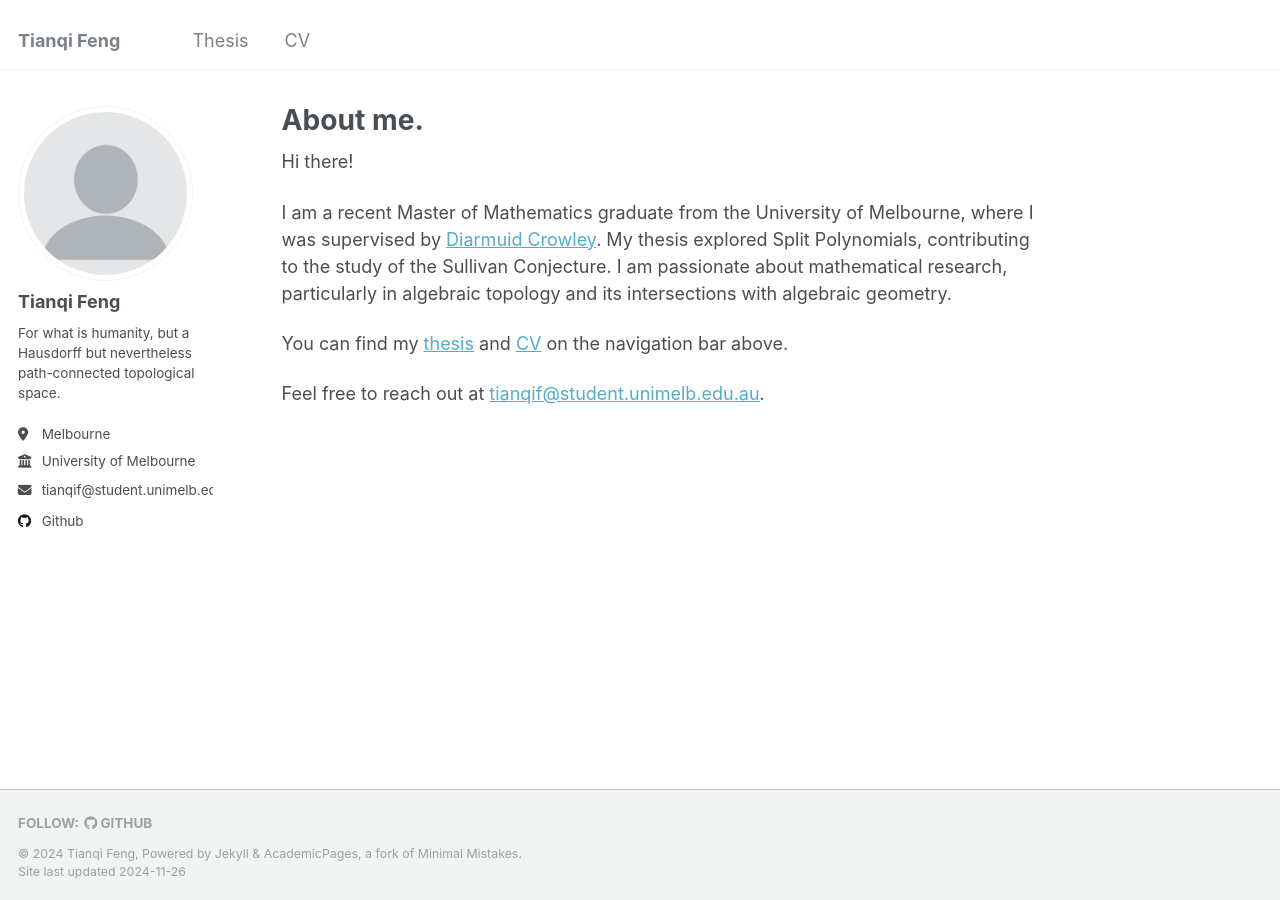
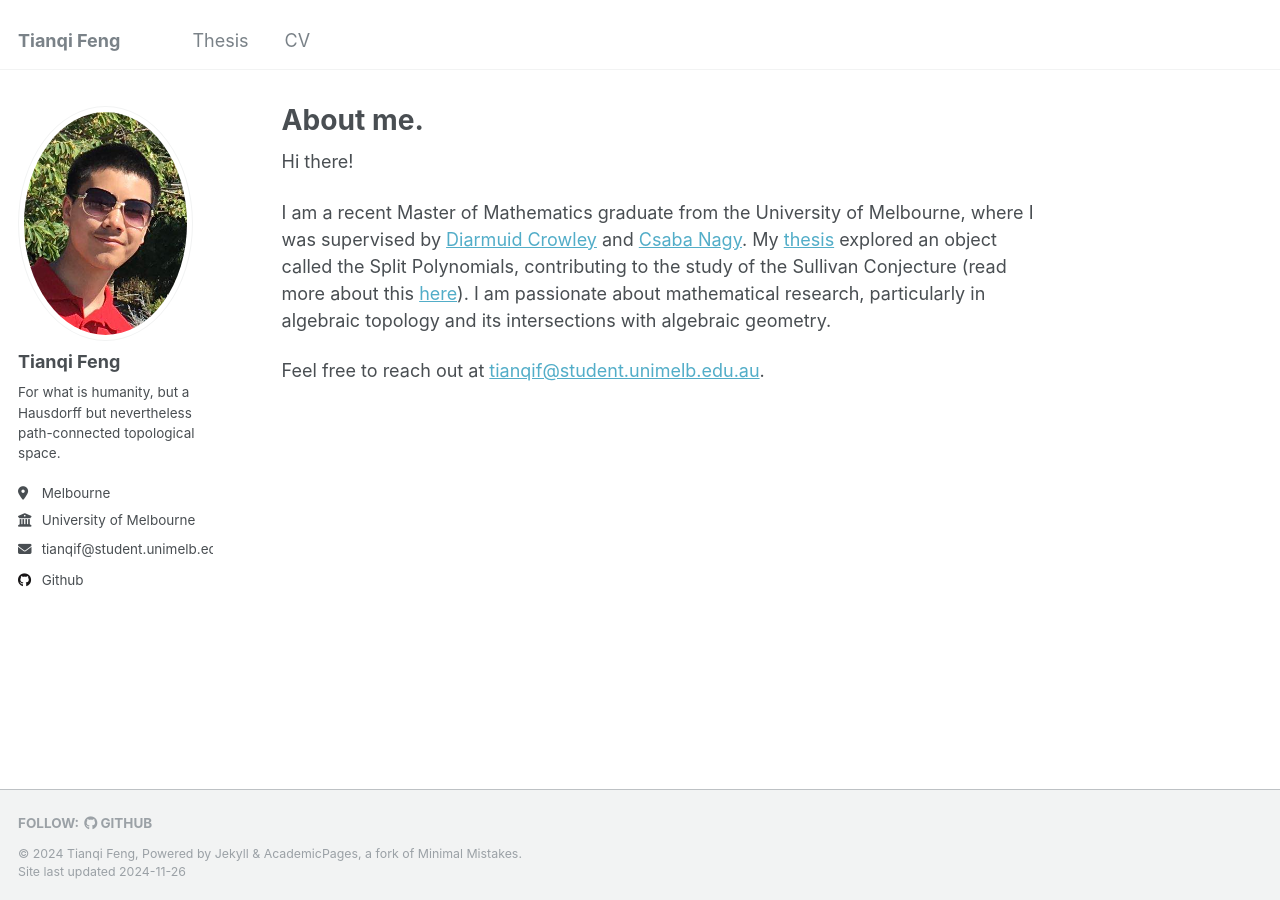
Before and after one commit to feng-tq/feng-tq.github.io, a Jekyll site: the page built from _pages/about.md, in a window 1280 px wide. Built offline with Jekyll 4.4.1, drawn with Linux system fonts in a browser that asks for light colours.

Commit message:
Updated various files. Added (tentative) profile picture.

```diff
--- a/_data/authors.yml
+++ b/_data/authors.yml
@@ -5,6 +5,6 @@ Tianqi Feng:
   # uri         : "http://name.com"
   email       : "tianqif@student.unimelb.edu.au"
   bio         : "This is the first name."
-  avatar      : "bio-photo-2.jpg"
+  avatar      : "profile.png"
   # twitter     : "name"
   # google_plus : "Name"
--- a/_pages/about.md
+++ b/_pages/about.md
@@ -9,15 +9,15 @@ redirect_from:
 
 Hi there!
 
-I am a recent Master of Mathematics graduate from the University of Melbourne, where I was supervised by [Diarmuid Crowley][crowley].
-My thesis explored Split Polynomials, contributing to the study of the Sullivan Conjecture.
+I am a recent Master of Mathematics graduate from the University of Melbourne, where I was supervised by [Diarmuid Crowley][crowley] and [Csaba Nagy][nagy].
+My [thesis][thesis] explored an object called the Split Polynomials, contributing to the study of the Sullivan Conjecture (read more about this [here][crowley20]).
 I am passionate about mathematical research, particularly in algebraic topology and its intersections with algebraic geometry.
-
-You can find my [thesis][thesis] and [CV][cv] on the navigation bar above.
 
 Feel free to reach out at [tianqif@student.unimelb.edu.au][email].
 
 [crowley]: https://www.dcrowley.net/
+[nagy]: https://www.maths.gla.ac.uk/~cnagy/
 [email]: mailto:tianqif@student.unimelb.edu.au
 [thesis]: /files/thesis.pdf
 [cv]: /files/cv.pdf
+[crowley20]: https://doi.org/10.48550/arXiv.2003.09216
```
Also changed, not shown: images/profile-default.png (added), images/profile.png, 2 other files.
